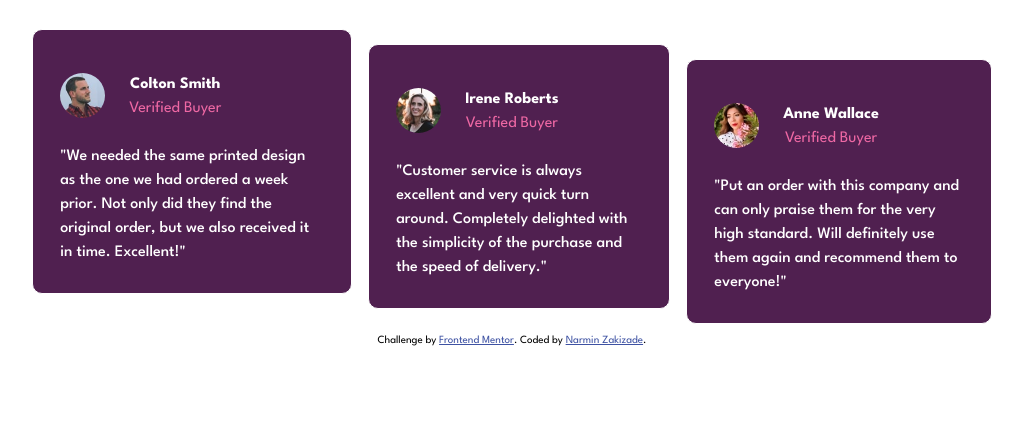
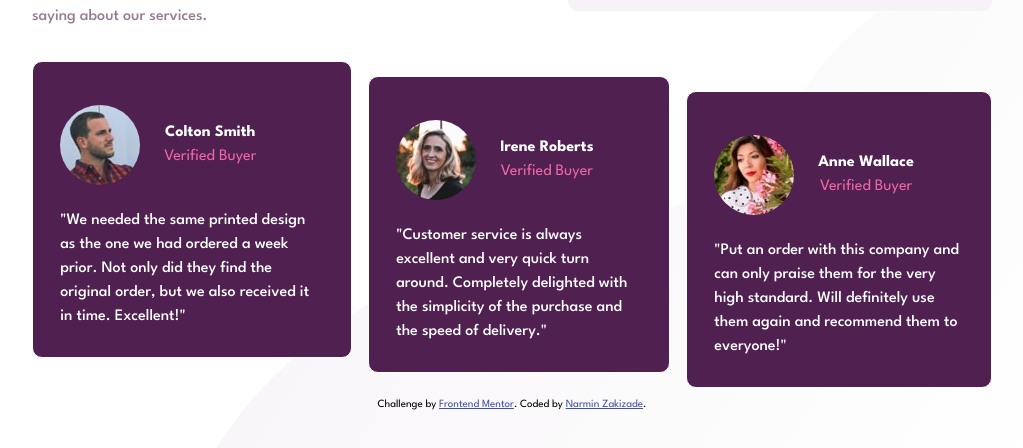
Before and after one commit to NarminZakizade/fem-social-proof-section, a plain HTML site: page index.html in a window 1280 px wide. Shown: the part 310-758 px from the top of the page, without its empty margins (128-1151 px from the left). Drawn offline with Linux system fonts and the light colour scheme.

Commit message:
Add background images

```diff
--- a/css/style.css
+++ b/css/style.css
@@ -102,10 +102,12 @@ select {
 body {
   font-family: var(--ff-primary);
   text-align: center;
+  background: url(/images/bg-pattern-top-mobile.svg) no-repeat;
 }
 .container {
   width:87%;
-  margin: 3em auto;
+  padding: 5em 0;
+  margin: 0 auto;
 }
 h1 {
   font-size: var(--fs-900);
@@ -136,6 +138,7 @@ h1 {
   font-weight: var(--fw-700);
   font-size: var(--fs-400);
 }
+
 .review__star{
   display:inline;
 }
@@ -159,8 +162,10 @@ h1 {
 .quote img {
   border-radius: 50%;
   margin-right: 1.5em;
-  height:45px;
-  width:45px;
+
+}
+.quote__namenstatus{
+  align-self: center;
 }
 .quote__name {
   font-weight: var(--fw-700);
@@ -172,6 +177,7 @@ h1 {
   text-align: left;
   font-weight: var(--fw-500);
 }
+
 
 /* -------media queries----- */
 
@@ -185,6 +191,13 @@ h1 {
   .container {
     width:75%;
   }
+  body{
+    background: url(/images/bg-pattern-top-desktop.svg), url(/images/bg-pattern-bottom-desktop.svg) ;
+    background-repeat: no-repeat;
+    background-position: left top, bottom right;
+    background-size: max(40%,500px),max(75%,500px);
+  }
+
   .header__reviews {
     display:flex;
     justify-content: space-between;
--- a/index.html
+++ b/index.html
@@ -81,7 +81,7 @@
                 alt="user Colton Smith"
               />
             </div>
-            <div>
+            <div class="quote__namenstatus">
               <p class="quote__name">Colton Smith</p>
               <p class="quote__status">Verified Buyer</p>
             </div>
@@ -99,7 +99,7 @@
             <div>
               <img class="quote__image" src="./images/image-irene.jpg" alt="User Irene Roberts" />
             </div>
-            <div>
+            <div class="quote__namenstatus">
               <p class="quote__name">Irene Roberts</p>
               <p class="quote__status">Verified Buyer</p>
             </div>
@@ -117,7 +117,7 @@
             <div>
               <img class="quote__image" src="./images/image-anne.jpg" alt="User Anne Wallace" />
             </div>
-            <div>
+            <div class="quote__namenstatus">
               <p class="quote__name">Anne Wallace</p>
               <p class="quote__status">Verified Buyer</p>
             </div>
```
